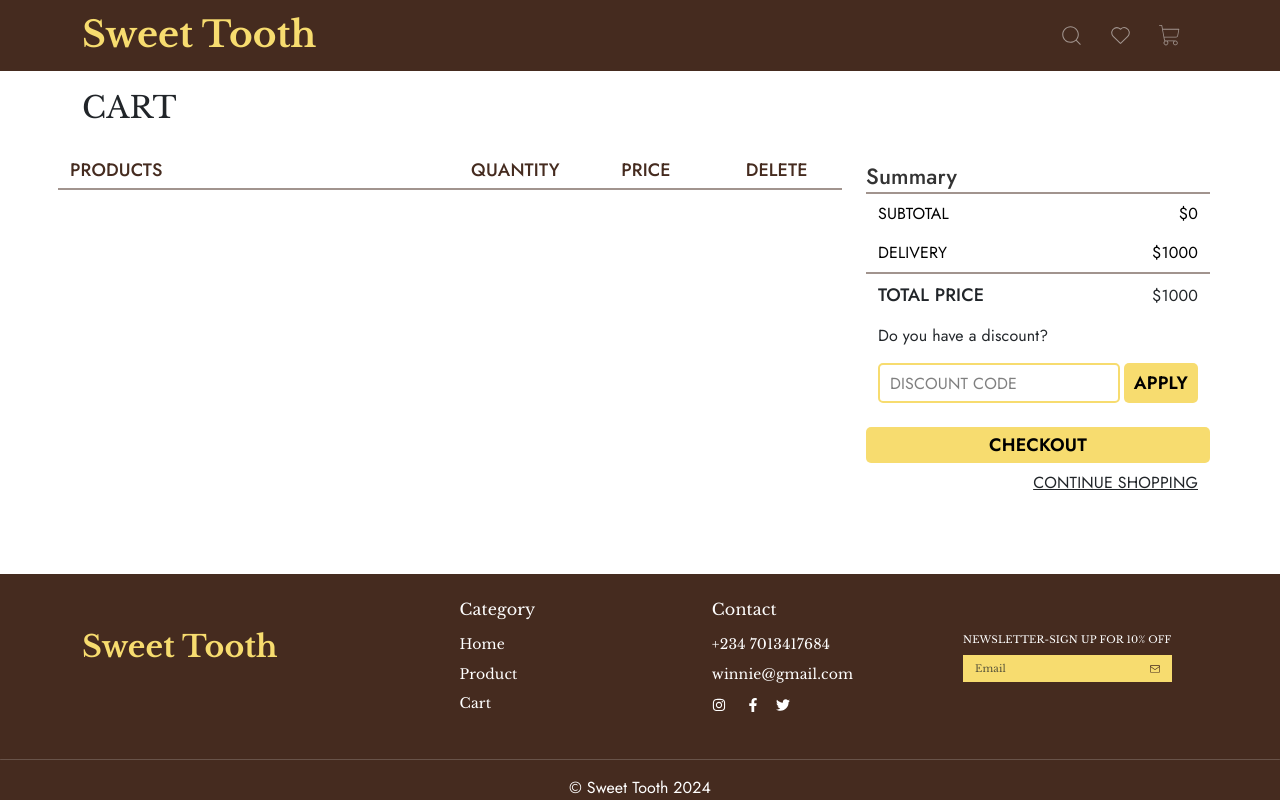
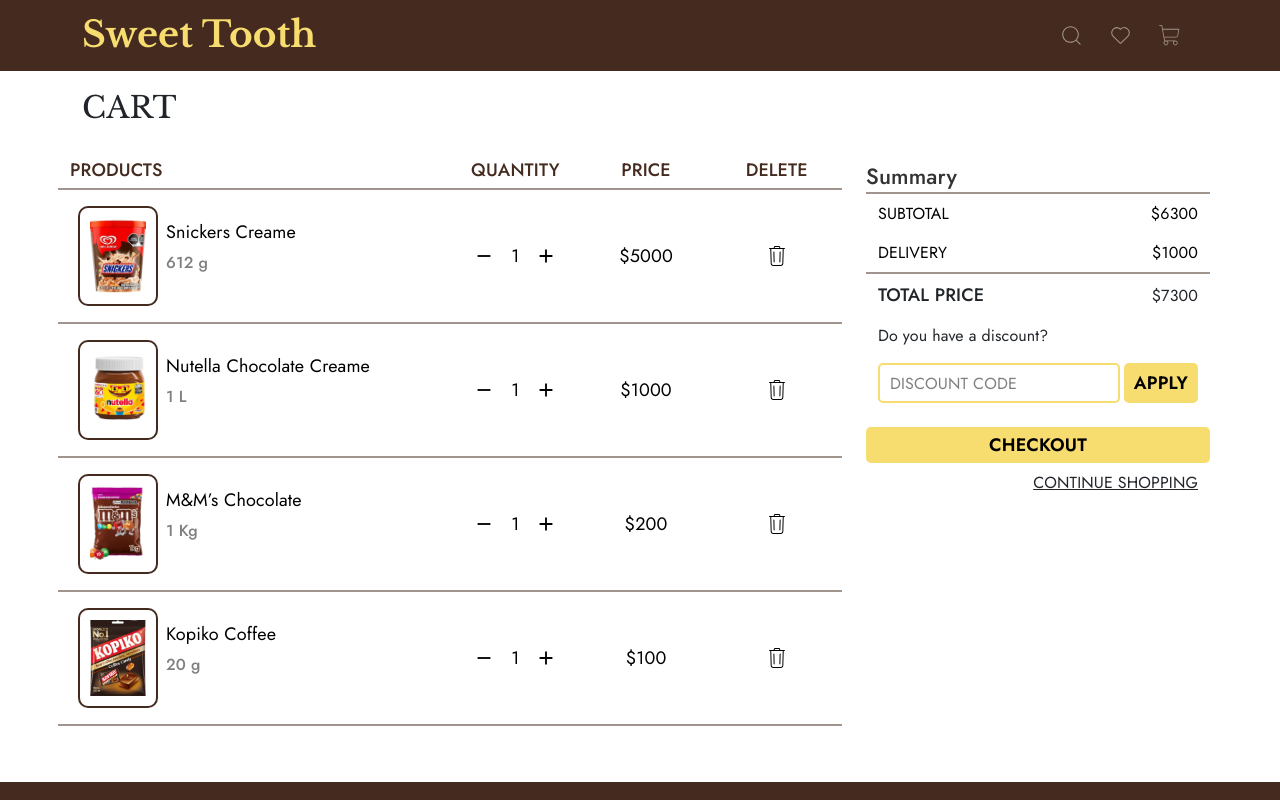
Before and after one commit to crystal4000/sweet_tooth_hng11, a React (Create React App) app: page /cart in a window 1280 px wide. Shown: the top 800 px of the page. Built offline with nearby package versions, Linux system fonts and the light colour scheme; a web font is replaced by a local one.

Commit message:
Functionality

```diff
--- a/src/pages/Cart.tsx
+++ b/src/pages/Cart.tsx
@@ -4,7 +4,7 @@
 import { MdAdd } from "react-icons/md";
 import { RiSubtractFill } from "react-icons/ri";
 import { useNavigate } from "react-router-dom";
-// import { productsData } from "../utils/functions";
+import { productsData } from "../utils/functions";
 
 interface CartItem {
   id: number;
@@ -17,7 +17,7 @@
 }
 
 const Cart = () => {
-  // const favoriteProducts = productsData.filter((product) => product.favorite);
+  const favoriteProducts = productsData.filter((product) => product.favorite);
   const [cartItems, setCartItems] = useState<CartItem[]>([]);
   const navigate = useNavigate();
 
@@ -53,12 +53,31 @@
     updateCart(updatedItems);
   };
 
-  const subtotal = cartItems.reduce(
+  // const subtotal = cartItems.reduce(
+  //   (acc, item) => acc + item.price * item.quantity,
+  //   0
+  // );
+
+  // Calculate subtotal for cart items
+  const cartSubtotal = cartItems.reduce(
     (acc, item) => acc + item.price * item.quantity,
     0
   );
+
+  // Calculate subtotal for favorite products if cart is empty
+  const favoriteSubtotal = favoriteProducts.reduce(
+    (acc, product) => acc + product.price,
+    0
+  );
+
+  const subtotal = cartItems.length === 0 ? favoriteSubtotal : cartSubtotal;
   const delivery = 1000;
-  const total = subtotal + delivery;
+  const total =
+    cartItems.length === 0
+      ? favoriteSubtotal + delivery
+      : cartSubtotal + delivery;
+
+  // const total = subtotal + delivery;
 
   return (
     <Container>
@@ -125,7 +144,8 @@
               </div>
             ))} */}
 
-            {cartItems.map((item: CartItem) => (
+            {cartItems.length === 0
+              ? favoriteProducts.map((item: CartItem) => (
                   <div className="row header-row py-2" key={item.id}>
                     <div className="header col-md-6 col-12 d-flex flex-md-row flex-column justify-content-md-start justify-content-center align-items-md-start align-items-center">
                       <div className="image-container m-2">
@@ -140,7 +160,76 @@
                      mt-0"
                       >
                         <h5>{item.name}</h5>
-                    <p className="text-md-start text-center">{item.grams}</p>
+                        <p className="text-md-start text-center">
+                          {item.grams}
+                        </p>
+                      </div>
+                    </div>
+                    <div className="header col-md-2 col-4 text-center d-flex justify-content-center align-items-center">
+                      <RiSubtractFill
+                        className="add-icon me-3"
+                        color="rgba(0, 0, 0, 1)"
+                        size={22}
+                        style={{ cursor: "pointer" }}
+                        onClick={() => handleSubtract(item.id)}
+                      />
+                      <p className="quantity m-0 p-0">{item.quantity}</p>
+                      <MdAdd
+                        className="minus-icon ms-3"
+                        color="rgba(0, 0, 0, 1)"
+                        size={22}
+                        style={{ cursor: "pointer" }}
+                        onClick={() => handleAdd(item.id)}
+                      />
+                    </div>
+                    <div className="price col-md-2 col-4 d-flex justify-content-center align-items-center text-center">
+                      ${item.price * item.quantity}
+                    </div>
+                    <div className="header col-md-2 col-4 d-flex justify-content-center align-items-center">
+                      {/* <RiDeleteBin6Line
+                      color="rgba(0, 0, 0, 1)"
+                      style={{ cursor: "pointer" }}
+                      size={22}
+                    /> */}
+                      <svg
+                        width="24"
+                        height="24"
+                        viewBox="0 0 24 24"
+                        fill="none"
+                        xmlns="http://www.w3.org/2000/svg"
+                        style={{ cursor: "pointer" }}
+                        onClick={() => handleRemove(item.id)}
+                      >
+                        <path
+                          d="M19.4498 4.06006H15.2698V3.56006C15.2698 3.16223 15.1118 2.7807 14.8305 2.4994C14.5492 2.21809 14.1676 2.06006 13.7698 2.06006H10.2298C9.83198 2.06006 9.45045 2.21809 9.16914 2.4994C8.88784 2.7807 8.7298 3.16223 8.7298 3.56006V4.06006H4.5498C4.4172 4.06006 4.29002 4.11274 4.19625 4.20651C4.10248 4.30027 4.0498 4.42745 4.0498 4.56006C4.0498 4.69267 4.10248 4.81984 4.19625 4.91361C4.29002 5.00738 4.4172 5.06006 4.5498 5.06006H5.2698L5.6898 19.5101C5.70627 20.1615 5.97713 20.7806 6.4444 21.2347C6.91166 21.6889 7.53818 21.9421 8.1898 21.9401H15.8098C16.4614 21.9421 17.0879 21.6889 17.5552 21.2347C18.0225 20.7806 18.2933 20.1615 18.3098 19.5101L18.7298 5.06006H19.4498C19.5824 5.06006 19.7096 5.00738 19.8034 4.91361C19.8971 4.81984 19.9498 4.69267 19.9498 4.56006C19.9498 4.42745 19.8971 4.30027 19.8034 4.20651C19.7096 4.11274 19.5824 4.06006 19.4498 4.06006ZM9.7298 3.56006C9.7298 3.42745 9.78248 3.30027 9.87625 3.20651C9.97002 3.11274 10.0972 3.06006 10.2298 3.06006H13.7698C13.9024 3.06006 14.0296 3.11274 14.1234 3.20651C14.2171 3.30027 14.2698 3.42745 14.2698 3.56006V4.06006H9.7298V3.56006ZM17.3098 19.4801C17.2994 19.8709 17.1368 20.2422 16.8566 20.515C16.5764 20.7877 16.2008 20.9402 15.8098 20.9401H8.1898C7.79881 20.9402 7.42322 20.7877 7.14304 20.515C6.86286 20.2422 6.70023 19.8709 6.6898 19.4801L6.2598 5.06006H17.7398L17.3098 19.4801Z"
+                          fill="black"
+                        />
+                        <path
+                          d="M8.375 8C8.375 7.86739 8.42768 7.74021 8.52145 7.64645C8.61521 7.55268 8.74239 7.5 8.875 7.5C9.00761 7.5 9.13479 7.55268 9.22855 7.64645C9.32232 7.74021 9.375 7.86739 9.375 8L9.625 18C9.625 18.1326 9.57232 18.2598 9.47855 18.3536C9.38479 18.4473 9.25761 18.5 9.125 18.5C8.99239 18.5 8.86521 18.4473 8.77145 18.3536C8.67768 18.2598 8.625 18.1326 8.625 18L8.375 8ZM15.625 8.007C15.625 7.87439 15.5723 7.74721 15.4786 7.65345C15.3848 7.55968 15.2576 7.507 15.125 7.507C14.9924 7.507 14.8652 7.55968 14.7714 7.65345C14.6777 7.74721 14.625 7.87439 14.625 8.007L14.375 18.007C14.375 18.1396 14.4277 18.2668 14.5214 18.3606C14.6152 18.4543 14.7424 18.507 14.875 18.507C15.0076 18.507 15.1348 18.4543 15.2286 18.3606C15.3223 18.2668 15.375 18.1396 15.375 18.007L15.625 8.007Z"
+                          fill="black"
+                        />
+                      </svg>
+                    </div>
+                  </div>
+                ))
+              : cartItems.map((item: CartItem) => (
+                  <div className="row header-row py-2" key={item.id}>
+                    <div className="header col-md-6 col-12 d-flex flex-md-row flex-column justify-content-md-start justify-content-center align-items-md-start align-items-center">
+                      <div className="image-container m-2">
+                        <img
+                          src={item.image}
+                          alt={item.name}
+                          className="img-fluid"
+                        />
+                      </div>
+                      <div
+                        className="product d-flex flex-column justify-content-center mt-md-4
+                     mt-0"
+                      >
+                        <h5>{item.name}</h5>
+                        <p className="text-md-start text-center">
+                          {item.grams}
+                        </p>
                       </div>
                     </div>
                     <div className="header col-md-2 col-4 text-center d-flex justify-content-center align-items-center">
--- a/src/pages/Home.tsx
+++ b/src/pages/Home.tsx
@@ -14,6 +14,7 @@
   price: number;
   image: string;
   quantity: number;
+  favorite?: boolean;
 };
 const Home = () => {
   const [favorites, setFavorites] = useState<Product[]>([]);
@@ -24,6 +25,12 @@
     const storedCart = localStorage.getItem("cart");
     if (storedFavorites) {
       setFavorites(JSON.parse(storedFavorites));
+    } else {
+      // If no favorites in localStorage, check productsData for initial favorites
+      const initialFavorites = productsData.filter(
+        (product) => product.favorite
+      );
+      setFavorites(initialFavorites);
     }
     if (storedCart) {
       setCart(JSON.parse(storedCart));
```
Lines whose indentation alone changed are shown as unchanged.
